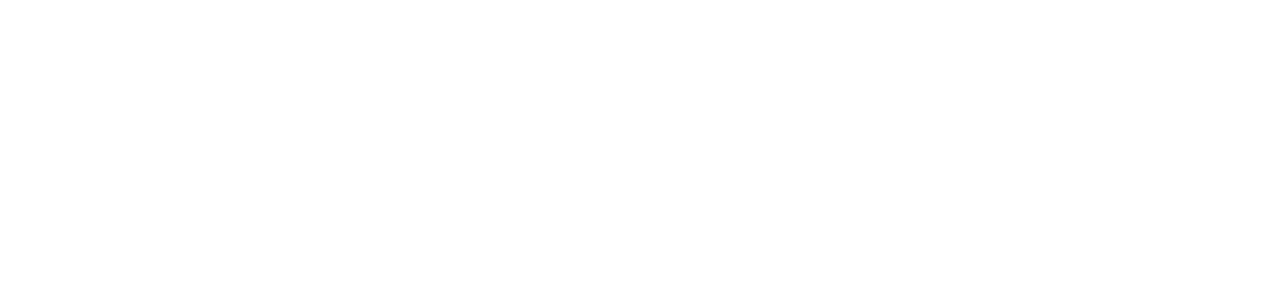
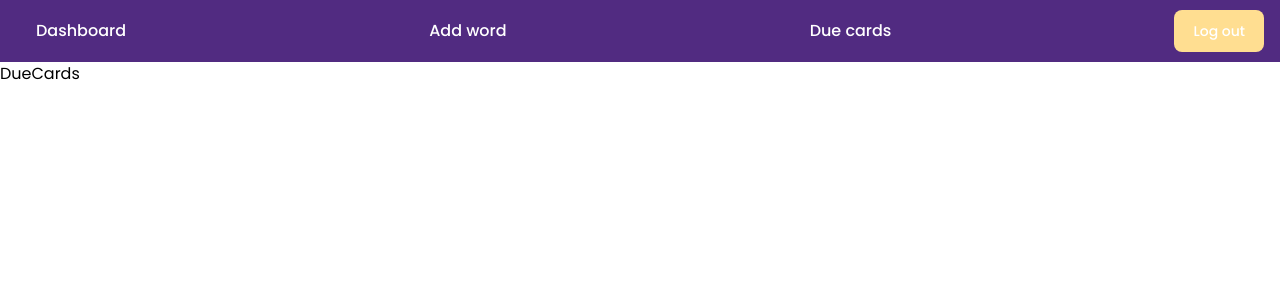
Before and after one commit to Xeonam/Thesis, a React (Vite) app in the folder Frontend/: page /due-cards in a window 1280 px wide. Before the commit this address had no page. Shown: the top 300 px of the page. Built offline with nearby package versions, Linux system fonts and the light colour scheme; sample sign-in values are in the browser's storage.

Commit message:
feat: add DueCard page and DueCardsComponent to the project

```diff
--- a/Frontend/src/App.jsx
+++ b/Frontend/src/App.jsx
@@ -1,6 +1,6 @@
 import React from "react";
 import "./App.css";
-import { Home, Register, LogIn, Dashboard, SubmitWord } from "./pages";
+import { Home, Register, LogIn, Dashboard, SubmitWord, DueCard } from "./pages";
 import { BrowserRouter, Routes, Route, Navigate } from "react-router-dom";
 
 const RequireAuth = ({ children }) => {
@@ -36,6 +36,14 @@
               </RequireAuth>
             }
           />
+          <Route
+            path="/due-cards"
+            element={
+              <RequireAuth>
+                <DueCard />
+              </RequireAuth>
+            }
+          />
         </Routes>
       </BrowserRouter>
     </div>
--- /dev/null
+++ b/Frontend/src/components/DueCardsComponent.jsx
@@ -0,0 +1,9 @@
+import React from 'react'
+
+function DueCardsComponent() {
+  return (
+    <div>DueCards</div>
+  )
+}
+
+export default DueCardsComponent
--- a/Frontend/src/components/index.js
+++ b/Frontend/src/components/index.js
@@ -6,5 +6,6 @@
 import LogInForm from "./LogInForm";
 import Words from "./Words";
 import SubmitWordForm from "./SubmitWordForm";
+import DueCardsComponent from "./DueCardsComponent";
 
-export { DefaultNavbar, Hero, HeroImage, FeaturesSection, SignUp, LogInForm, Words, SubmitWordForm };
+export { DefaultNavbar, Hero, HeroImage, FeaturesSection, SignUp, LogInForm, Words, SubmitWordForm, DueCardsComponent };
--- /dev/null
+++ b/Frontend/src/pages/DueCard.jsx
@@ -0,0 +1,12 @@
+import React from 'react'
+import { DueCardsComponent, DefaultNavbar } from '../components'
+function DueCard() {
+  return (
+    <div>
+        <DefaultNavbar />
+        <DueCardsComponent />
+    </div>
+  )
+}
+
+export default DueCard
--- a/Frontend/src/pages/index.js
+++ b/Frontend/src/pages/index.js
@@ -3,5 +3,6 @@
 import LogIn from './LogIn'
 import Dashboard from "./Dashboard";
 import SubmitWord from "./SubmitWord";
+import DueCard from "./DueCard";
 
-export { Home, Register, LogIn, Dashboard, SubmitWord };
+export { Home, Register, LogIn, Dashboard, SubmitWord, DueCard };
```
